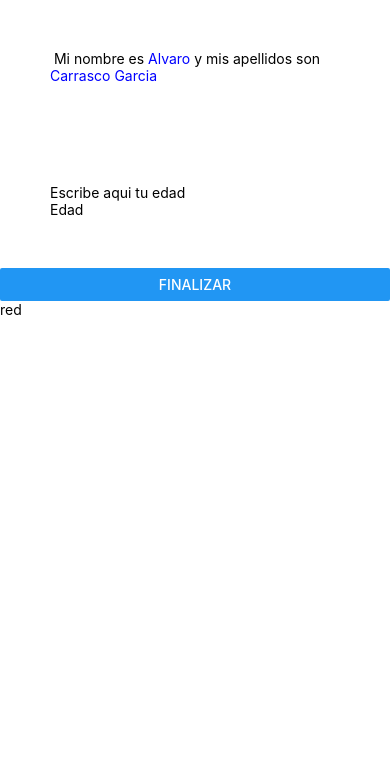
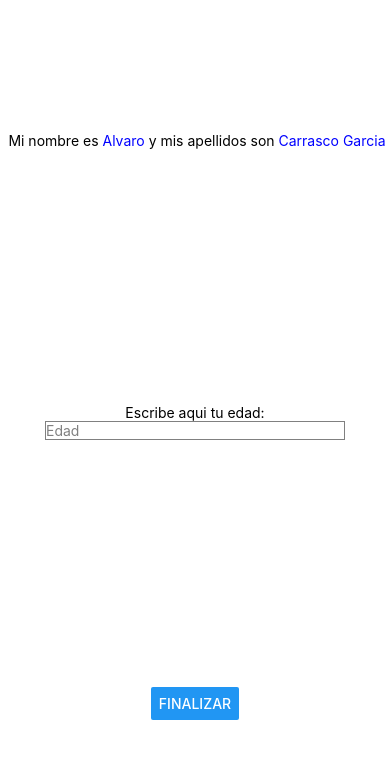
Before and after one commit to Ztatik11/PrimerProyecto, a React Native app: screen / in a window 390 px wide. Shown: the top 758 px of the page. Built offline with nearby package versions, Linux system fonts and the light colour scheme.

Commit message:
Update App.js

```diff
--- a/App.js
+++ b/App.js
@@ -17,8 +17,6 @@ export default function App () {
         Acaba de ser mayor de edad
         </Text>
       )
-
-
     } else if (edad < 18) {
       styles.resultado.color ='green'
       setTexto(
@@ -26,8 +24,6 @@ export default function App () {
         Es menor de edad
         </Text>
       )
-
-
     } else {
       styles.resultado.color ='blue'
       setTexto(
@@ -35,23 +31,21 @@ export default function App () {
         Es mayor de edad
         </Text>
       )
-
     }
-
   }
 
   return (
 
-    <View>
-      <View  style ={[styles.View]}>
-      <Text> Mi nombre es {nombre} y mis apellidos son {apellidos}</Text>
+    <View style ={[styles.View]}>
+      <View style ={[styles.View]}>
+      <Text style ={[styles.Texto]}> Mi nombre es {nombre} y mis apellidos son {apellidos}</Text>
 
       </View>
 
       <View style ={[styles.View]}>
-        <Text>Escribe aqui tu edad</Text>
+        <Text style ={[styles.Texto]}>Escribe aqui tu edad:</Text>
 
-        <TextInput id='cuadro_texto' style ={[styles.cuadrotexto]}
+        <TextInput style ={[styles.cuadrotexto]}
         placeholder="Edad"
         keyboardType="numeric"
         onChangeText={edad => setEdad(edad)}
@@ -61,13 +55,12 @@ export default function App () {
 
       </View>
 
-      <View>
+      <View style ={[styles.View]}>
         <Button
             onPress={resultado}
             title={"Finalizar"}
         />
         <Text>{Texto}</Text>
-        <Text>{styles.resultado.color}</Text>
       </View>
 
     </View>
@@ -76,13 +69,25 @@ export default function App () {
 
 const styles = StyleSheet.create({
 
+  Texto:{
+    color:'black'
+  },
+
   View:{
-    padding:50,
+    flex: 1,
+    alignItems: 'center',
+    justifyContent: 'center',
     textAlign:"center",
+    backgroundColor:"white",
   },
 
   cuadrotexto:{
     backgroundColor:"white",
+    color:'grey',
+    borderColor:'grey',
+    borderWidth:1,
+    width:300,
+
   },
 
   bigBlue: {
```
